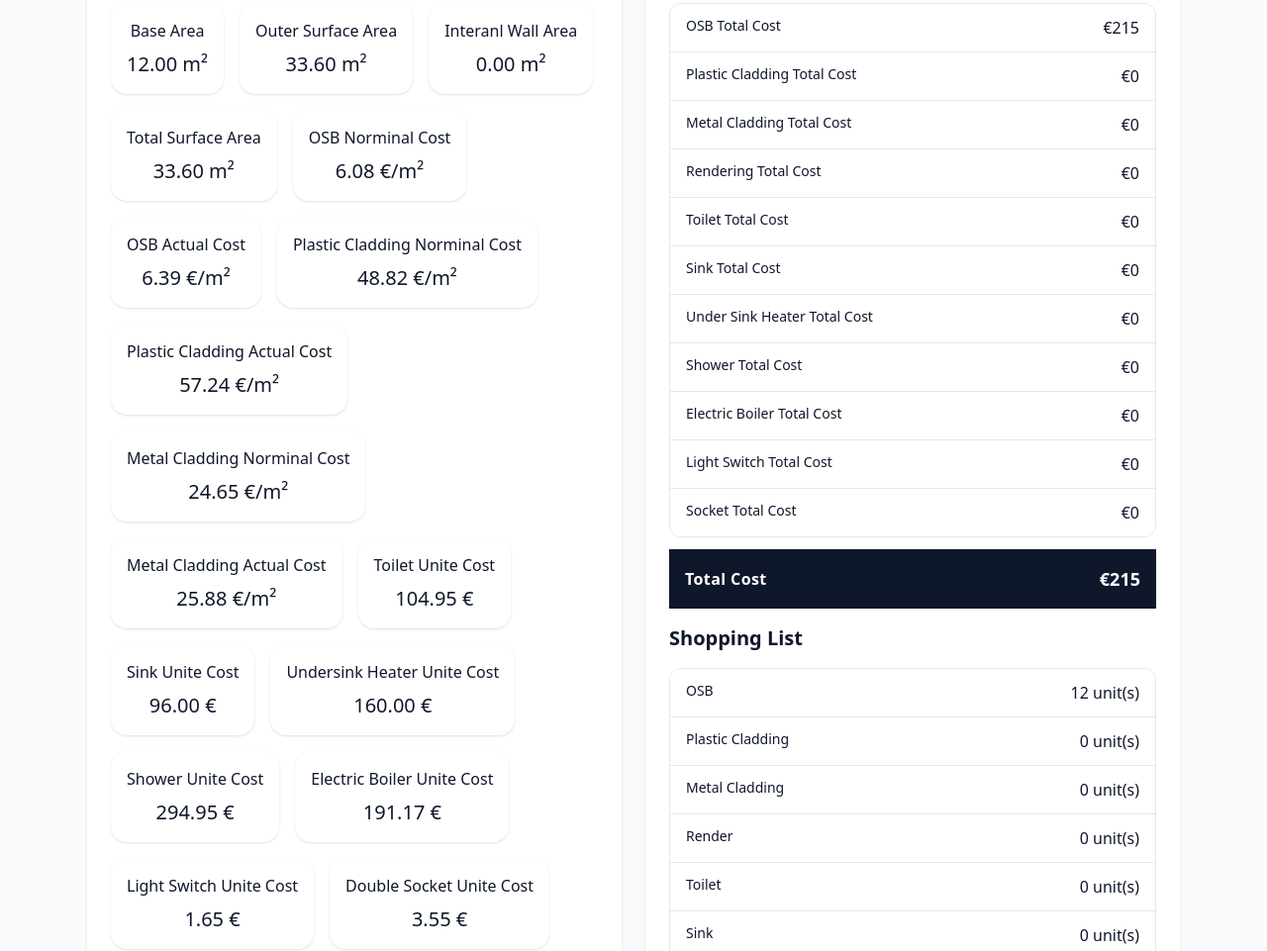
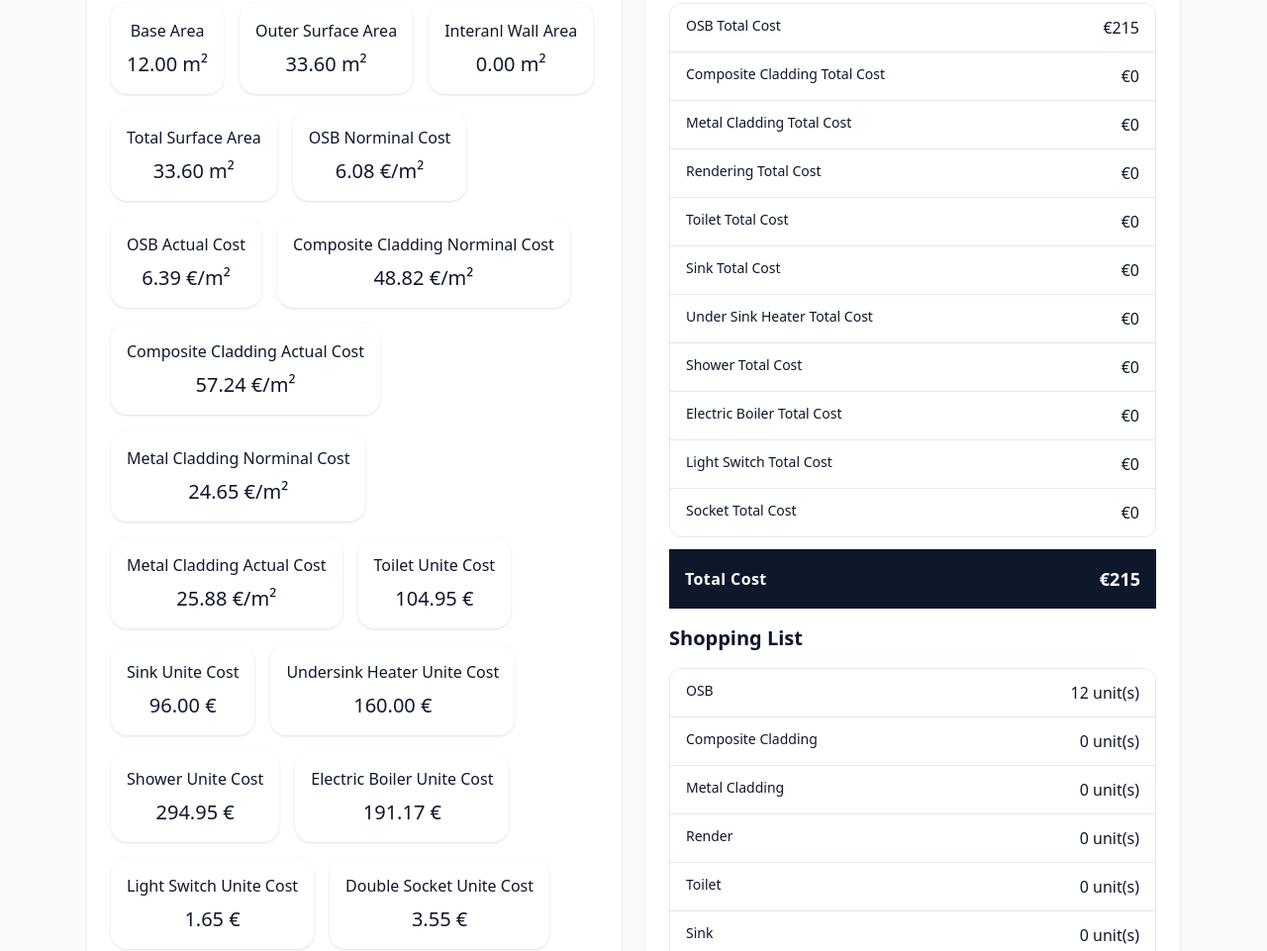
Before and after one commit to ctrlA-ctrlC-ctrlV/Web-Based-Price-Calculator, a website: page index.html in a window 1280 px wide. Shown: the part 1785-2746 px from the top of the page at 99% size. Drawn offline with Linux system fonts and the light colour scheme.

Commit message:
change: name change for plastic cladding to composite cladding

```diff
--- a/index.html
+++ b/index.html
@@ -195,7 +195,7 @@
                 <div class="no-print flex gap-2">
                   <select id="extFinishPicker" class="px-3 py-2 rounded-xl border border-slate-300">
                     <option value="" selected disabled>Choose finish…</option>
-                    <option value="plasticCladding">Plastic Cladding</option>
+                    <option value="plasticCladding">Composite Cladding</option>
                     <option value="rendering">Rendering</option>
                     <option value="metalCladding">Metal Cladding</option>
                   </select>
--- a/src/source.js
+++ b/src/source.js
@@ -491,7 +491,7 @@ function addSkylight(prefill = { width: '', height: '' }) {
 
 // ------------------------------- Start of External Finish Module -------------------------------
 const EXT_FINISH_TYPES = {
-    plasticCladding: 'Plastic Cladding',
+    plasticCladding: 'Composite Cladding',
     rendering: 'Rendering',
     metalCladding: 'Metal Cladding',
 };
@@ -967,9 +967,9 @@ function calcCostBreakdown() {
 
     const clad_area = clad_width * clad_height;
     const cladWasteCosts = wasteCostCalc(clad_area, clad_cost, clad_waste);
-    costBreakDownTable.createRow("clad_size", "Plastic Cladding Cover Size", cladWasteCosts.cover_area.toFixed(2), "m²");
-    costBreakDownTable.createRow("clad_norminal_cost", "Plastic Cladding Norminal Cost", cladWasteCosts.norminal_cost.toFixed(2), "€/m²");
-    costBreakDownTable.createRow("clad_actual_cost", "Plastic Cladding Actual Cost", cladWasteCosts.actual_cost.toFixed(2), "€/m²");
+    costBreakDownTable.createRow("clad_size", "Composite Cladding Cover Size", cladWasteCosts.cover_area.toFixed(2), "m²");
+    costBreakDownTable.createRow("clad_norminal_cost", "Composite Cladding Norminal Cost", cladWasteCosts.norminal_cost.toFixed(2), "€/m²");
+    costBreakDownTable.createRow("clad_actual_cost", "Composite Cladding Actual Cost", cladWasteCosts.actual_cost.toFixed(2), "€/m²");
 
     // Metal Cladding Per m² Calculation
     const m_clad_width = parseFloat(qs('#cfg_metalCladdingWidth').value) || defaults.metalCladWidth;
@@ -1107,8 +1107,8 @@ const costBreakdownList = [
     { name: "total_wall_area",              label: "Total Surface Area",          amount: total_wall_area.toFixed(2),                   unit: "m²" },
     { name: "osb_norminal_cost",            label: "OSB Norminal Cost",           amount: osbWastCosts.norminal_cost.toFixed(2),        unit: "€/m²" },
     { name: "osb_actual_cost",              label: "OSB Actual Cost",             amount: osbWastCosts.actual_cost.toFixed(2),          unit: "€/m²" },
-    { name: "clad_norminal_cost",           label: "Plastic Cladding Norminal Cost",      amount: cladWasteCosts.norminal_cost.toFixed(2),      unit: "€/m²" },
-    { name: "clad_actual_cost",             label: "Plastic Cladding Actual Cost",        amount: cladWasteCosts.actual_cost.toFixed(2),        unit: "€/m²" },
+    { name: "clad_norminal_cost",           label: "Composite Cladding Norminal Cost",      amount: cladWasteCosts.norminal_cost.toFixed(2),      unit: "€/m²" },
+    { name: "clad_actual_cost",             label: "Composite Cladding Actual Cost",        amount: cladWasteCosts.actual_cost.toFixed(2),        unit: "€/m²" },
     { name: "toilet_cost",                  label: "Toilet Unite Cost",           amount: toiletUnitCost.toFixed(2),                    unit: "€" },
     { name: "sink_cost",                    label: "Sink Unite Cost",             amount: sinkUnitCost.toFixed(2),                      unit: "€" },
     { name: "undersink_heater_cost",        label: "Undersink Heater Unite Cost", amount: ushUnitCost.toFixed(2),                       unit: "€" },
@@ -1207,7 +1207,7 @@ function projectCostCompute() {
     const clad_area = plasticCladRow ? (parseFloat(qs('[data-field="area"]', plasticCladRow)?.value) || 0) : 0;
     const clad_actual_cost = table.getCellByName("clad_actual_cost", "amount");
     const clad_total_Cost = clad_area * clad_actual_cost;
-    projectCostTable.createRow("clad_total_Cost", "Plastic Cladding Total Cost", clad_total_Cost.toFixed(2), "€");
+    projectCostTable.createRow("clad_total_Cost", "Composite Cladding Total Cost", clad_total_Cost.toFixed(2), "€");
 
     // Calculating Metal Cladding Cost
     const metalCladRow = extFinishRow('metalCladding');
@@ -1422,7 +1422,7 @@ function shoppingListCompute(){
     const outer_area = plasticCladdingRow ? (parseFloat(qs('[data-field="area"]', plasticCladdingRow)?.value) || 0) : 0;
     const clad_cover_area = costBreakDownTable.getCellByName("clad_size", "amount");
     const numOfClad = clad_cover_area > 0 ? Math.ceil(outer_area / clad_cover_area) : 0;
-    shopping_list = [...shopping_list, {name: "Plastic Cladding", value: numOfClad}];
+    shopping_list = [...shopping_list, {name: "Composite Cladding", value: numOfClad}];
 
     // Calculating Number of Metal Cladding Unites
     const metalCladRow = extFinishRow('metalCladding');
```
